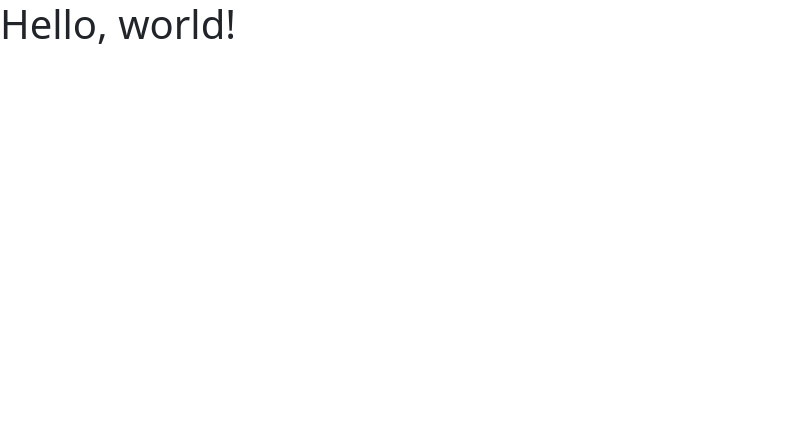
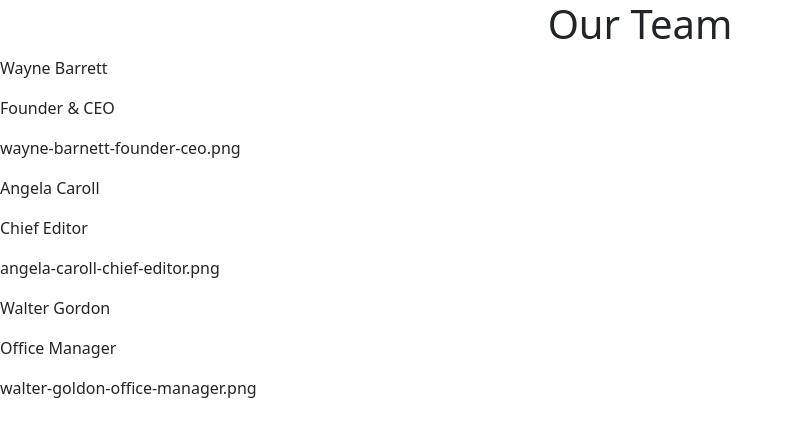
Before and after one commit to RiccardoPollice/js-our-team, a plain HTML site: page index.html in a window 1280 px wide. Shown: the whole page, without its empty margins (0-793 px from the left). Drawn offline with nearby package versions, Linux system fonts and the light colour scheme.

Commit message:
Inizio lavoro HTML

```diff
--- a/index.html
+++ b/index.html
@@ -7,7 +7,24 @@
     <link href="https://cdn.jsdelivr.net/npm/bootstrap@5.2.3/dist/css/bootstrap.min.css" rel="stylesheet" integrity="sha384-rbsA2VBKQhggwzxH7pPCaAqO46MgnOM80zW1RWuH61DGLwZJEdK2Kadq2F9CUG65" crossorigin="anonymous">
   </head>
   <body>
-    <h1>Hello, world!</h1>
+    <h1 class="text-center">Our Team</h1>
+    <div>
+        <p><span>Wayne Barrett</span></p>
+        <p><span>Founder & CEO</span></p>
+        <p><span>wayne-barnett-founder-ceo.png</span></p>
+    </div>
+
+    <div>
+        <p><span>Angela Caroll</span></p>
+        <p><span>Chief Editor</span></p>
+        <p><span>angela-caroll-chief-editor.png</span></p>
+     </div>
+
+     <div>
+        <p><span>Walter Gordon</span></p>
+        <p><span>Office Manager</span></p>
+        <p><span>walter-goldon-office-manager.png</span></p>
+     </div>
     <script src="https://cdn.jsdelivr.net/npm/bootstrap@5.2.3/dist/js/bootstrap.bundle.min.js" integrity="sha384-kenU1KFdBIe4zVF0s0G1M5b4hcpxyD9F7jL+jjXkk+Q2h455rYXK/7HAuoJl+0I4" crossorigin="anonymous"></script>
     <script src="./js/main.js"></script>
   </body>
```
